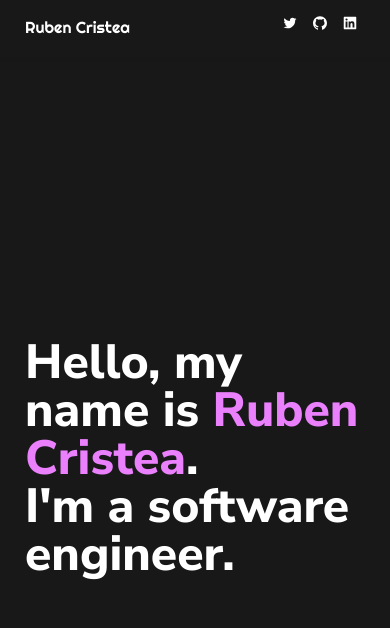
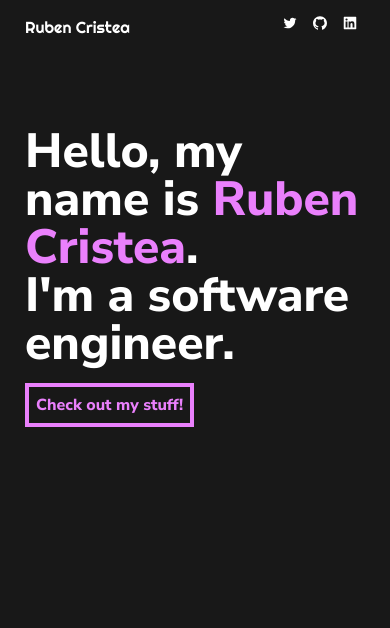
Before and after one commit to rcristea/rcristea, a React (Create React App) app in the folder frontend/: page / in a window 390 px wide. Shown: the top 628 px of the page. Built offline with nearby package versions, Linux system fonts and the light colour scheme.

Commit message:
Updated hero

```diff
--- a/frontend/src/assets/css/portfolio.css
+++ b/frontend/src/assets/css/portfolio.css
@@ -37,8 +37,6 @@ html {
   right: 0;
   padding: 15px 250px;
   color: var(--theme-dark-text) !important;
-  background-color: var(--theme-dark-primary);
-  box-shadow: 0 4px 2px 2px var(--theme-dark-primary);
   transition: 0.1s;
   z-index: 1;
 }
@@ -105,6 +103,25 @@ html {
   font-size: 3rem;
 }
 
+.hero-button {
+  position: static;
+  padding: 7px 7px;
+  cursor: pointer;
+  color: var(--theme-dark-secondary);
+  border: 4px solid var(--theme-dark-secondary);
+  font-family: 'NunitoSans-ExtraBold';
+  transition: 0.3s;
+}
+
+.hero-button:hover {
+  background-color: var(--theme-dark-secondary);
+  color: var(--theme-dark-primary);
+}
+
+.spacer {
+  padding: 15px 0;
+}
+
 .color-secondary {
   color: var(--theme-dark-secondary);
 }
@@ -143,6 +160,10 @@ html {
   .navbar-center {
     display: none;
   }
+
+  .hero .container {
+    top: 15%;
+  }
 }
 
 .test {
@@ -152,6 +173,7 @@ html {
 }
 
 .test2 {
-  background-color: var(--theme-dark-text);
+  /* background-color: var(--theme-dark-text); */
+  background-image: url('../img/purple_city.gif');
   height: 100vh;
 }
--- /dev/null
+++ b/frontend/src/components/Portfolio/About/About.js
@@ -0,0 +1,16 @@
+import React, { Component } from 'react'
+import '../../../assets/css/portfolio.css'
+
+class About extends Component {
+  render() {
+    return (
+      <>
+        <div className='test2' id='about'>
+
+        </div>
+      </>
+    )
+  }
+}
+
+export default About
--- a/frontend/src/components/Portfolio/Hero/Hero.js
+++ b/frontend/src/components/Portfolio/Hero/Hero.js
@@ -1,5 +1,7 @@
 import React, { Component } from 'react'
 import '../../../assets/css/portfolio.css'
+
+import { Link } from 'react-scroll'
 
 class Hero extends Component {
   render() {
@@ -9,6 +11,14 @@ class Hero extends Component {
           <div className='container'>
             <h1>Hello, my name is <span className='color-secondary'>Ruben Cristea</span>.</h1>
             <h1>I'm a software engineer.</h1>
+            <div className='spacer'></div>
+            <Link
+              to='about'
+              className='hero-button'
+              spy={true}
+              smooth={true}
+              offset={0}
+            >Check out my stuff!</Link>
           </div>
         </div>
       </>
--- a/frontend/src/views/Portfolio.js
+++ b/frontend/src/views/Portfolio.js
@@ -1,6 +1,6 @@
 import React from 'react'
+import About from '../components/Portfolio/About/About'
 import Hero from '../components/Portfolio/Hero/Hero'
-
 import Navbar from '../components/Portfolio/Navbar/Navbar'
 
 function Portfolio(props) {
@@ -8,6 +8,7 @@ function Portfolio(props) {
     <>
       <Navbar />
       <Hero />
+      <About />
     </>
   )
 }
```
Also changed, not shown: 1 other file (tests, documents, lock files or other folders).
